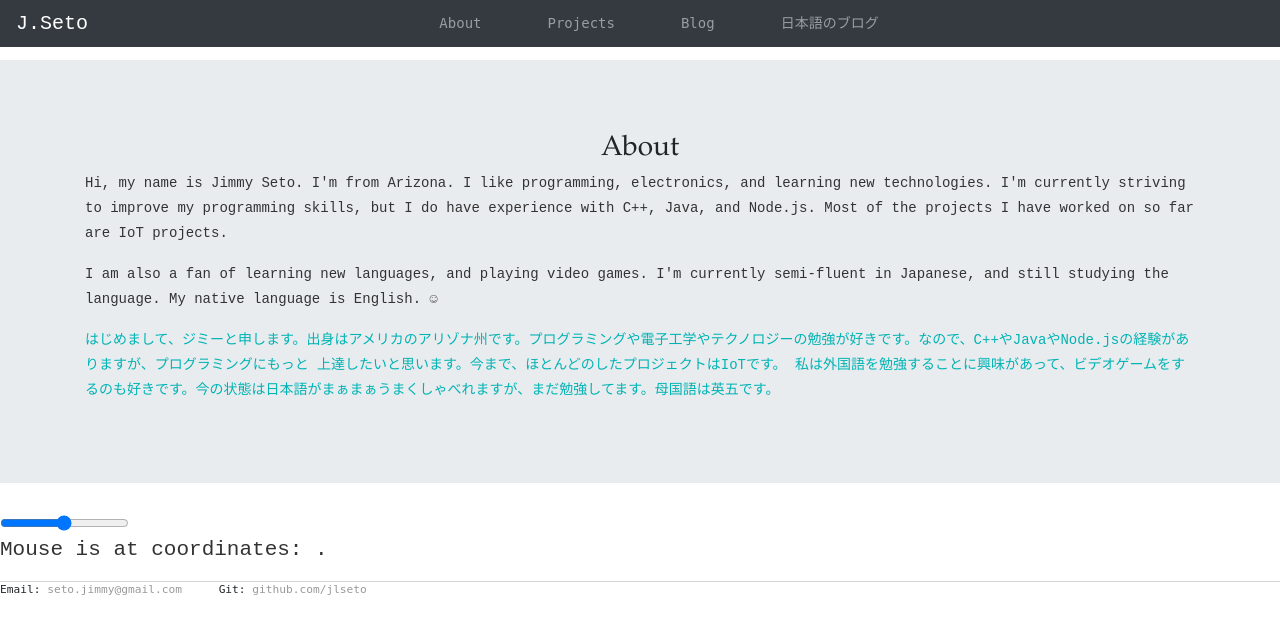
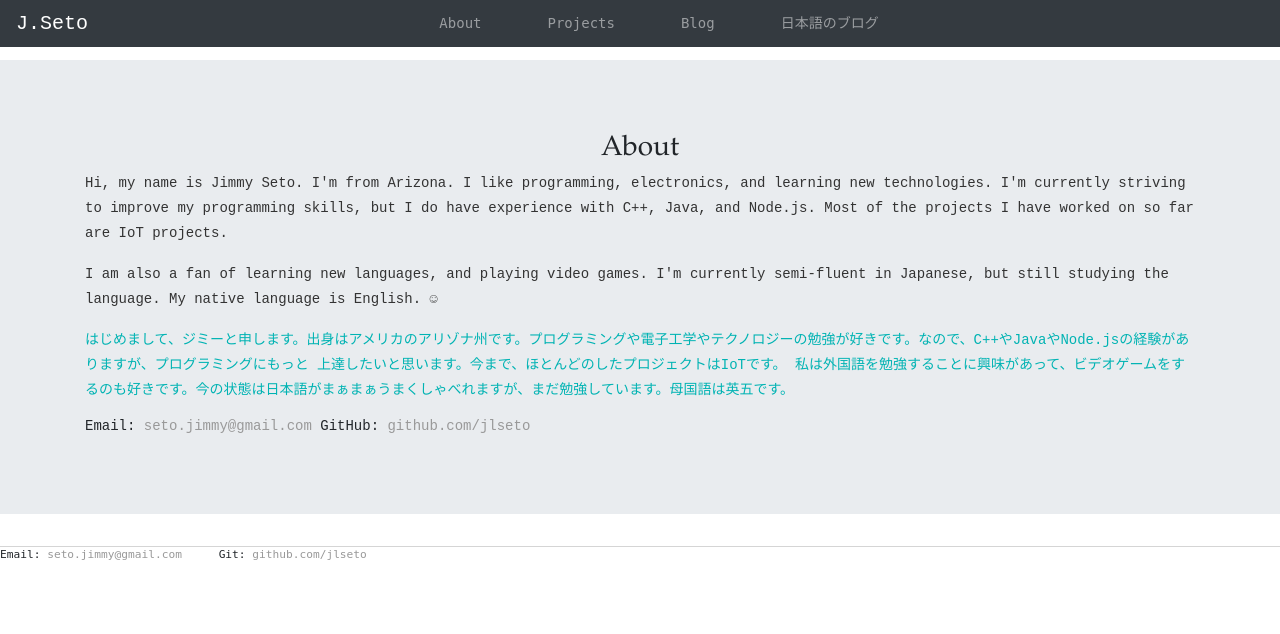
Before and after one commit to JLSeto/blog_angular, a Jekyll site: the page built from about/index.html, in a window 1280 px wide and 1400 px high. Shown: the top 634 px of the window. Built offline with Jekyll 4.4.1, drawn with Linux system fonts in a browser that asks for light colours; nearby versions of some CDN libraries.

Commit message:
Updated Stuff

```diff
--- a/_layouts/about.html
+++ b/_layouts/about.html
@@ -9,6 +9,10 @@ layout: default
 		<p>{{ content }}</p>
 	</div>
 </div>
+
+
+
+<!--
 
 <div id="slidecontainer">
   <input type="range" min="1" max="100" value="50" class="slider" id="myRange">
@@ -29,3 +33,4 @@ $(window).ready(function(){
 <p>Mouse is at coordinates: <span></span>.</p>
 
 </body>
+!-->
--- a/_sass/jumbotron.scss
+++ b/_sass/jumbotron.scss
@@ -1,6 +1,3 @@
-/* Move down content because we have a fixed navbar that is 50px tall */
-
-
 
 p.about1 {
 
@@ -27,6 +24,8 @@ h1.display-3 {
     font-size: 2.0em;
 }
 
-#slidecontainer {
-    width: 100%; /* Width of the outside container */
+div.posts {
+  margin: auto;
+  width: 50%;
+
 }
--- a/about/index.html
+++ b/about/index.html
@@ -7,12 +7,19 @@ title: About
 <div class="about1">
 	<p class="about1">Hi, my name is Jimmy Seto. I'm from Arizona. I like programming, electronics, and learning new technologies. I'm currently striving to improve
 		my programming skills, but I do have experience with C++, Java, and Node.js.  Most of the projects I have worked on so far are IoT projects.</p>
-		<p class="about1">I am also a fan of learning new languages, and playing video games.  I'm currently semi-fluent in Japanese, and still studying the language.
+		<p class="about1">I am also a fan of learning new languages, and playing video games.  I'm currently semi-fluent in Japanese, but still studying the language.
 			My native language is English. &#9786;</p>
 </div>
 
 <div class="about2">
 	<p class="about2">はじめまして、ジミーと申します。出身はアメリカのアリゾナ州です。プログラミングや電子工学やテクノロジーの勉強が好きです。なので、C++やJavaやNode.jsの経験がありますが、プログラミングにもっと
 		上達したいと思います。今まで、ほとんどのしたプロジェクトはIoTです。
-		私は外国語を勉強することに興味があって、ビデオゲームをするのも好きです。今の状態は日本語がまぁまぁうまくしゃべれますが、まだ勉強してます。母国語は英五です。</p>
+		私は外国語を勉強することに興味があって、ビデオゲームをするのも好きです。今の状態は日本語がまぁまぁうまくしゃべれますが、まだ勉強しています。母国語は英五です。</p>
 </div>
+
+<div class="about1">
+ <tr>
+	<td>Email: <a href="mailto:seto.jimmy@gmail.com">seto.jimmy@gmail.com</a></td>
+	<td>GitHub: <a href="https://github.com/jlseto">github.com/jlseto</a></td>
+ </tr>
+</div>
```
